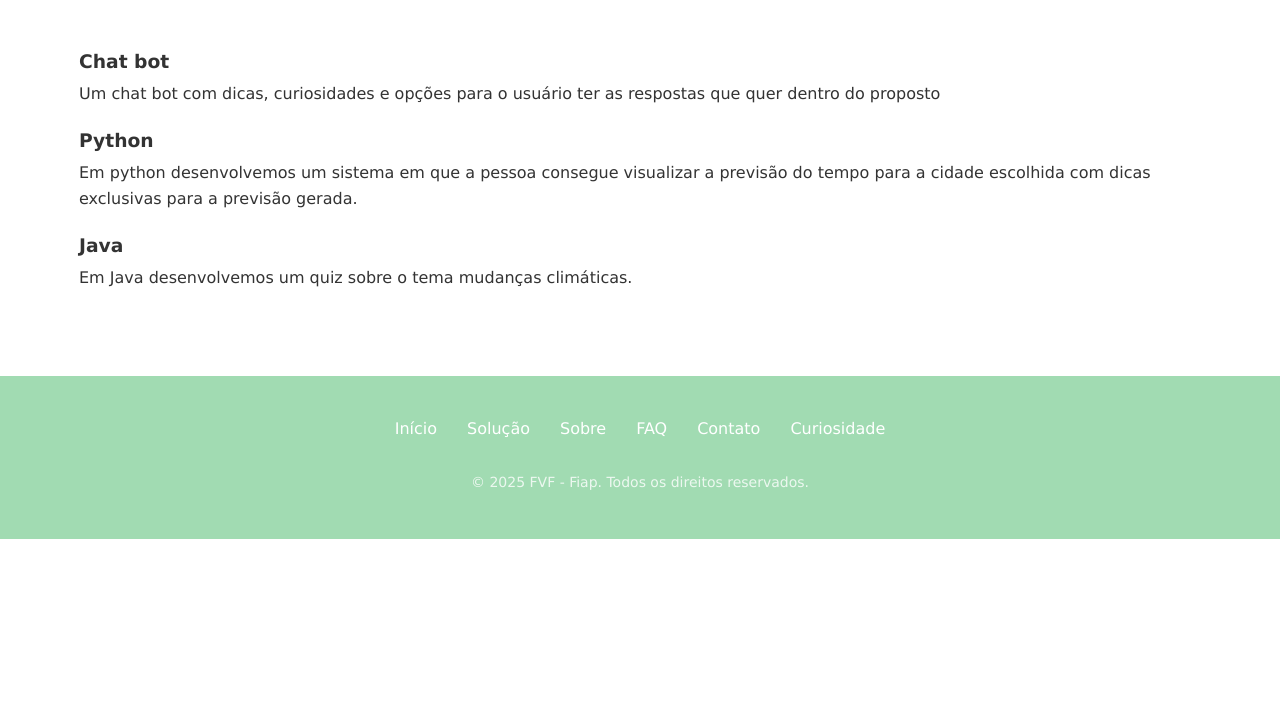
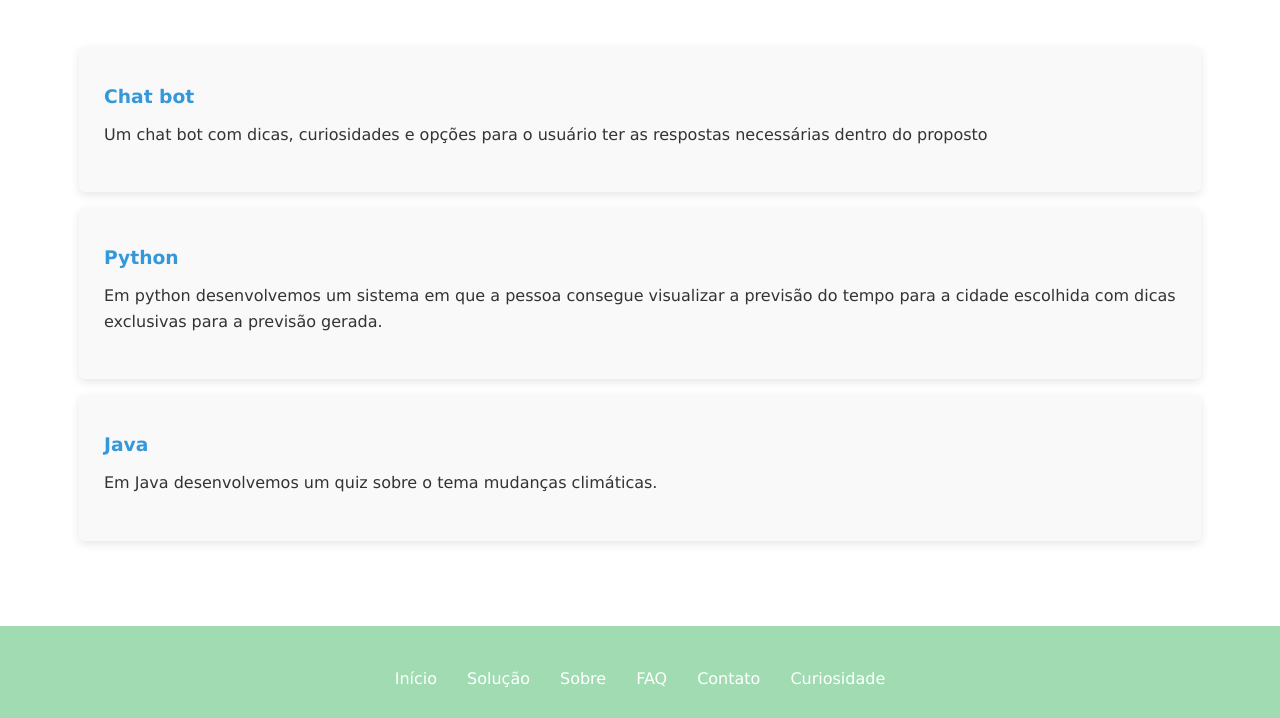
Before and after one commit to GlobalSolutionVFV/Global_SolutionFVF, a plain HTML site: page index.html in a window 1280 px wide. Shown: the part 649-1367 px from the top of the page. Before the commit the page ends 1188 px from the top, so only its background shows below. Drawn offline with Linux system fonts and the light colour scheme; a script that the page names is missing.

Commit message:
Ajustado card

```diff
--- a/index.html
+++ b/index.html
@@ -45,12 +45,18 @@
     <section class="services-home">
         <div class="container">
             <h2 class="section-title">Nossas ideias/Nome dos projetos</h2>
-            <h3 class="mat">Chat bot</h3>
-            <p class="mat-content">Um chat bot com dicas, curiosidades e opções para o usuário ter as respostas que quer dentro do proposto</p>
-            <h3 class="mat">Python</h3>
-            <p class="mat-content">Em python desenvolvemos um sistema em que a pessoa consegue visualizar a previsão do tempo para a cidade escolhida com dicas exclusivas para a previsão gerada.</p>
-            <h3 class="mat">Java</h3>
-            <p class="mat-content">Em Java desenvolvemos um quiz sobre o tema mudanças climáticas.</p>
+            <div class="card distancia">
+                <h3 class="mat">Chat bot</h3>
+                <p class="mat-content">Um chat bot com dicas, curiosidades e opções para o usuário ter as respostas necessárias dentro do proposto</p>
+            </div>
+            <div class="card distancia">
+                <h3 class="mat">Python</h3>
+                <p class="mat-content">Em python desenvolvemos um sistema em que a pessoa consegue visualizar a previsão do tempo para a cidade escolhida com dicas exclusivas para a previsão gerada.</p>
+            </div>
+            <div class="card distancia">
+                <h3 class="mat">Java</h3>
+                <p class="mat-content">Em Java desenvolvemos um quiz sobre o tema mudanças climáticas.</p>
+            </div>
         </div>
     </section>
     </main>
--- a/style/style.css
+++ b/style/style.css
@@ -227,6 +227,7 @@ div button.tab-ativo {
 .fade-in {
     animation: fadeIn 0.5s ease-in;
 }
+
 @keyframes fadeIn {
     from { opacity: 0; }
     to { opacity: 1; }
@@ -319,6 +320,10 @@ div button.tab-ativo {
 .card h3 {
     margin: 10px 0;
     color: var(--cor-card-font);
+}
+
+.distancia{
+    margin-bottom: 16px;
 }
 
 /* Card */
```
Lines whose indentation alone changed are shown as unchanged.
